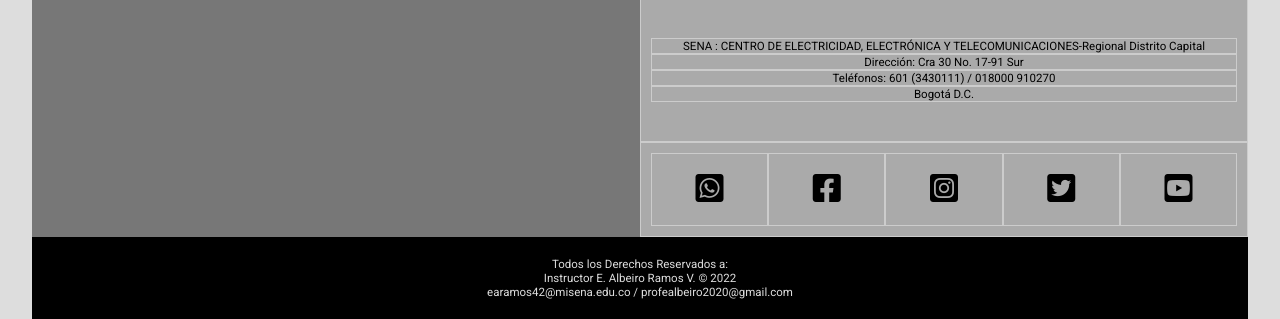
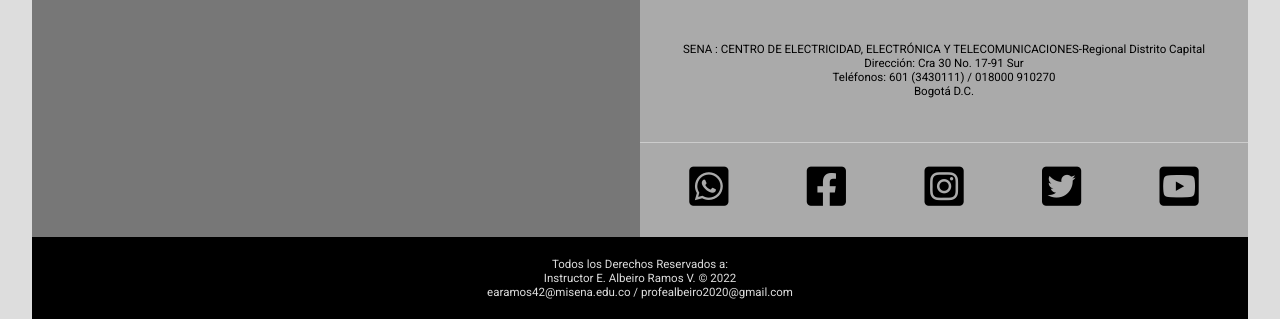
Before and after one commit to diego43372/adsi_n-2395871_g3, a PHP site: page / in a window 1280 px wide. Shown: the part 2801-3120 px from the top of the page. Run offline with PHP 8.4, Linux system fonts and the light colour scheme.

Commit message:
Proyecto. Vistas: Retoques

```diff
--- a/assets/css/styles-mod-flexbox.css
+++ b/assets/css/styles-mod-flexbox.css
@@ -107,13 +107,14 @@ body{
 	display: flex;
 	flex-flow: row nowrap;
 	padding: 10px;
+	border-top: 1px solid #ccc;	;
 }
 .social-media div{
 	flex: 1;
 	display: flex;
 	justify-content: center;
 	align-items: center;
-	font-size: 2.5em;
+	font-size: 3.5em;
 }
 .social-media div a{
 	text-decoration: none;
@@ -521,9 +522,4 @@ Diseño Adaptativo */
 		height: 45%;
 		flex-flow: column nowrap;
 	}
-	/* Social Media */
-	.contactenos .social-media div{
-		font-size: 3em;
-	}
-
 }
--- a/views/business/index.view.php
+++ b/views/business/index.view.php
@@ -150,26 +150,26 @@
 					<iframe src="https://www.google.com/maps/embed?pb=!1m18!1m12!1m3!1d3976.9878629548625!2d-74.11429368585394!3d4.596196543836134!2m3!1f0!2f0!3f0!3m2!1i1024!2i768!4f13.1!3m3!1m2!1s0x8e3f992f88e2ce0b%3A0x5f759f81a7557781!2sSENA%20-%20Complejo%20sur!5e0!3m2!1ses-419!2sco!4v1660858647712!5m2!1ses-419!2sco"></iframe>
 				</div>
 				<div class="cont-fila-abj color-gris-claro">
-					<div class="borde parrafo">
-						<p class="borde">SENA : CENTRO DE ELECTRICIDAD, ELECTRÓNICA Y TELECOMUNICACIONES-Regional Distrito Capital</p>
-						<p class="borde">Dirección: Cra 30 No. 17-91 Sur</p>
-						<p class="borde">Teléfonos: 601 (3430111) /  018000 910270</p>
-						<p class="borde">Bogotá D.C.</p>
+					<div class="parrafo">
+						<p>SENA : CENTRO DE ELECTRICIDAD, ELECTRÓNICA Y TELECOMUNICACIONES-Regional Distrito Capital</p>
+						<p>Dirección: Cra 30 No. 17-91 Sur</p>
+						<p>Teléfonos: 601 (3430111) /  018000 910270</p>
+						<p>Bogotá D.C.</p>
 					</div>
-					<div class="borde social-media">
-						<div class="borde">
+					<div class="social-media">
+						<div>
 							<a href="https://web.whatsapp.com/" target="_blank"><i class="fa-brands fa-square-whatsapp"></i></a>
 						</div>
-						<div class="borde">
+						<div>
 							<a href="https://es-la.facebook.com/" target="_blank"><i class="fa-brands fa-square-facebook"></i></a>
 						</div>
-						<div class="borde">
+						<div>
 							<a href="https://www.instagram.com/" target="_blank"><i class="fa-brands fa-square-instagram"></i></a>
 						</div>
-						<div class="borde">
+						<div>
 							<a href="https://twitter.com/" target="_blank"><i class="fa-brands fa-square-twitter"></i></a>
 						</div>
-						<div class="borde">
+						<div>
 							<a href="https://www.youtube.com/" target="_blank"><i class="fa-brands fa-square-youtube"></i></a>
 						</div>
 					</div>
```
